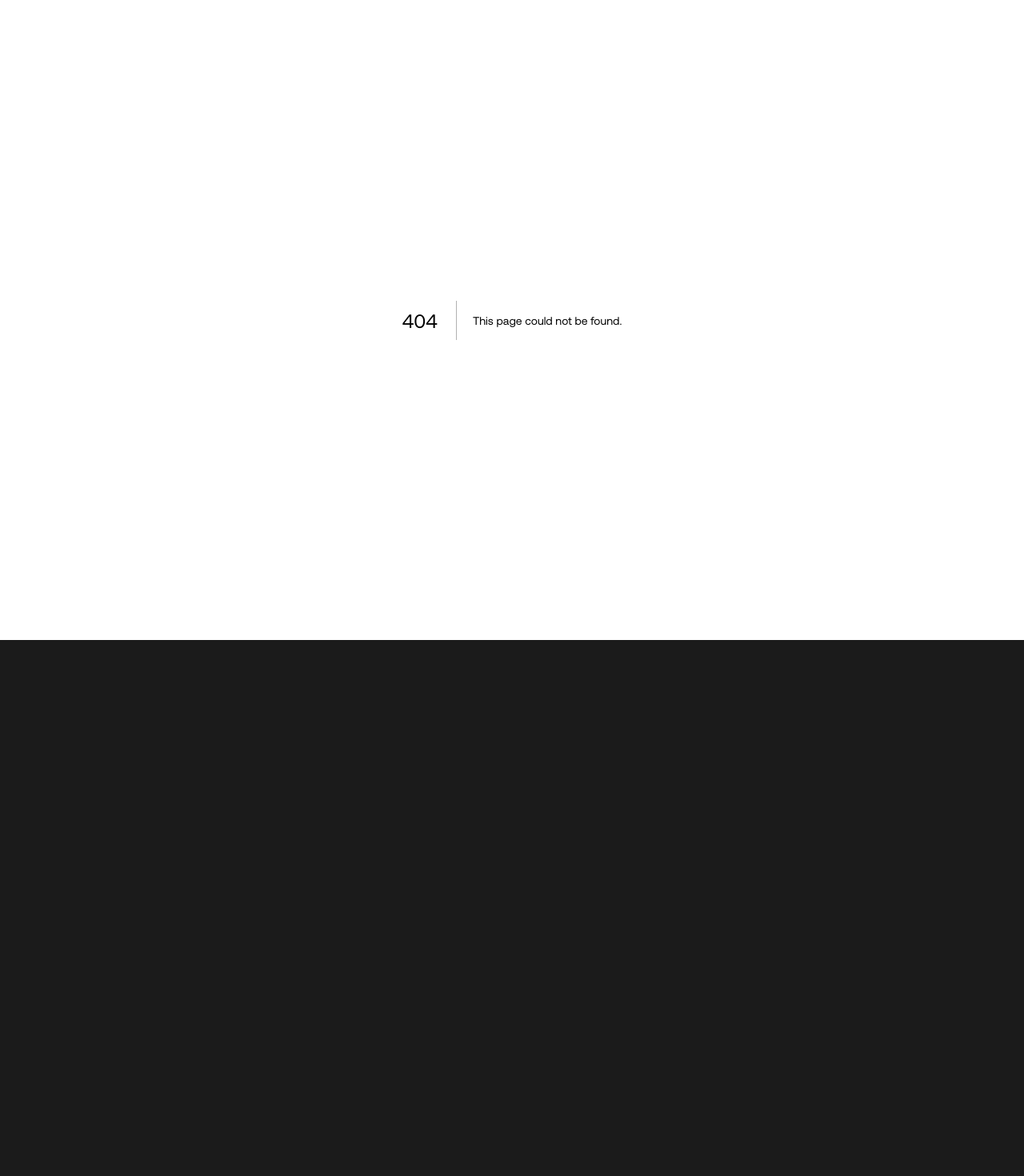
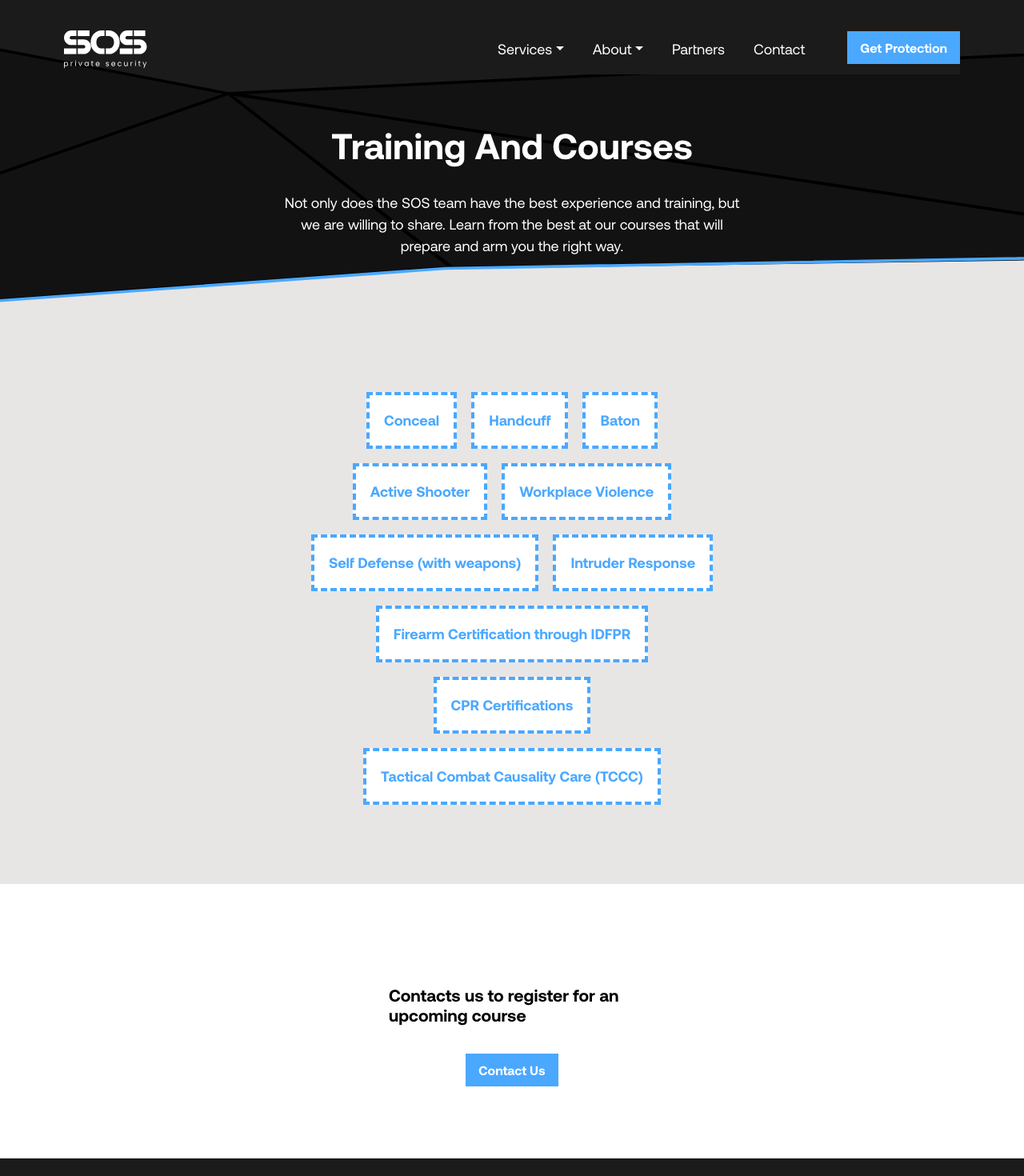
Before and after one commit to ricardopp1992/sos-next, a Next.js app: page /training-and-courses in a window 1280 px wide. Before the commit this address had no page. Shown: the top 1470 px of the page at 80% size. Before the commit the page ends 800 px from the top, so only its background shows below. Built offline with nearby package versions, Linux system fonts and the light colour scheme.

Commit message:
created hero for training partners and contact also started training page

```diff
--- a/src/assets/styles/components/_hero.scss
+++ b/src/assets/styles/components/_hero.scss
@@ -22,13 +22,68 @@
   }
 
 
+  .hero_2 {
+    top: 5rem;
+    text-align: center;
+    width: 100%;
+
+    @include mobile {
+      top: 7rem;
+    }
+
+    @include mobile-lg-only {
+      top: 10rem;
+    }
+
+    @include tablet {
+      top: 0rem;
+    }
+
+    @include large-desktops {
+      top: 5rem;
+      width: unset;
+    }
+
+    .primary_title_2 {
+      font-weight: bold;
+      font-size: 1.7rem;
+      margin: 10% 0 5% 0;
+
+      @include large-desktops {
+        font-size: 2.5rem;
+      }
+    }
+
+    .hero_text  {
+      font-weight: normal;
+      font-size: .9rem;
+      padding: 0 1.5rem;
+
+      @include mobile-lg {
+        font-size: 1rem;
+      }
+    }
+  }
+
+  .pattern_2 {
+    transform: scale(1.2);
+
+    @include mobile {
+      transform: scale(1);
+    }
+
+    @include desktops {
+      transform: scale(1);
+    }
+  }
+
   .hero_pattern, .hero_img {
     object-fit: cover;
     object-position: top;
     width: 200vw;
     height: 100vw;
 
-    @include mobile-lg {
+    @include tablet {
       object-fit: unset;
       object-position: unset;
       width: 100%;
@@ -48,4 +103,12 @@
     left: 0;
     z-index: 5;
   }
+
+  .hero_background_2 {
+    background-color: $sosLightGray;
+    width: 100vw;
+    height: 10rem;
+    position: absolute;
+    bottom: 0;
+  }
 }
--- /dev/null
+++ b/src/assets/styles/pages/_training.module.scss
@@ -0,0 +1,72 @@
+@import '../controls/theme-media-query.scss';
+@import '../variables.scss';
+
+/* COURSES LIST */
+.courses_list_section {
+  background-color: $sosLightGray;
+
+  @include desktops {
+    padding: 5rem 0;
+  }
+
+  .boxes_container {
+    padding: 0 15rem;
+    display: flex;
+    justify-content: center;
+    flex-wrap: wrap;
+
+    // .course_box:nth-child(1) {
+    //   max-width: 10rem;
+    // }
+
+    .course_box {
+      background-color: #fff;
+      display: inline-block;
+      width: fit-content;
+      margin: .5rem;
+      padding: 1rem;
+      font-weight: bold;
+      color: $sosBlue;
+      border: 4px dashed $sosBlue;
+    }
+  }
+
+}
+
+/* CTA COURSES */
+.cta_courses_section {
+  background-color: #fff;
+  padding: 2rem 0;
+
+  @include desktops {
+    padding: 5rem 0;
+  }
+
+  .cta_content {
+    display: flex;
+    flex-direction: column;
+    align-items: center;
+    flex-wrap: wrap;
+
+    @include desktops {
+      flex-direction: row;
+      justify-content: space-evenly;
+      padding: 0 20rem;
+    }
+
+    > * {
+      width: fit-content;
+    }
+
+    h3 {
+      color: #000;
+      width: 100%;
+      padding: 2rem;
+
+      @include desktops {
+        width: unset;
+      }
+    }
+  }
+
+}
--- /dev/null
+++ b/src/components/HeroPattern.jsx
@@ -0,0 +1,16 @@
+import React from 'react';
+
+const HeroPattern = ({ title, content = '' }) => {
+  return (
+    <div className={`hero_section`}>
+      <div className={`hero_content hero_2`}>
+        <h1 className="primary_title_2">{title}</h1>
+        <p className="hero_text">{ content }</p>
+      </div>
+      <img className={`hero_pattern pattern_2`} src="/hero-patter-2.svg" alt="hero pattern" />
+      <div className="hero_background_2" />
+    </div>
+  );
+}
+
+export default HeroPattern;
--- a/src/components/Navbar/index.js
+++ b/src/components/Navbar/index.js
@@ -21,7 +21,7 @@ export default function Navmenu() {
           <NavDropdown.Item className={`${styles.nav_link} dropdown-item text-white`} href="/personal-service">Personal</NavDropdown.Item>
           <NavDropdown.Item className={`${styles.nav_link} dropdown-item text-white`} href="/corporate-service">Corporate</NavDropdown.Item>
           <NavDropdown.Item className={`${styles.nav_link} dropdown-item text-white`} href="/international-service">International</NavDropdown.Item>
-          <NavDropdown.Item className={`${styles.nav_link} dropdown-item text-white`} href="/trainings-courses">Trainings and courses</NavDropdown.Item>
+          <NavDropdown.Item className={`${styles.nav_link} dropdown-item text-white`} href="/training-and-courses">Training and courses</NavDropdown.Item>
         </Dropdown>
         <Dropdown
           title="About"
--- /dev/null
+++ b/src/components/trainining-and-courses/CTACourses.jsx
@@ -0,0 +1,22 @@
+import React from 'react';
+import Link from 'next/link';
+import { Col, Container, Row } from 'react-bootstrap';
+
+import styles from '../../assets/styles/pages/_training.module.scss';
+
+const CTACourses = () => {
+  return (
+    <div className={styles.cta_courses_section}>
+      <Container>
+        <Row>
+          <Col sm={12} className={styles.cta_content}>
+            <h3>Contacts us to register for an upcoming course</h3>
+            <Link href="/contact"><a className="blue_btn">Contact Us</a></Link>
+          </Col>
+        </Row>
+      </Container>
+    </div>
+  );
+}
+
+export default CTACourses;
--- /dev/null
+++ b/src/components/trainining-and-courses/CoursesList.jsx
@@ -0,0 +1,37 @@
+import React from 'react';
+import { Container, Row, Col } from 'react-bootstrap';
+
+import styles from '../../assets/styles/pages/_training.module.scss';
+
+const coursesList = [
+  `Conceal`,
+  'Handcuff',
+  'Baton',
+  'Active Shooter',
+  'Workplace Violence',
+  'Self Defense (with weapons)',
+  'Intruder Response',
+  'Firearm Certification through IDFPR',
+  'CPR Certifications',
+  'Tactical Combat Causality Care (TCCC)'
+];
+
+const CoursesList = () => {
+  return (
+    <div className={styles.courses_list_section}>
+      <Container>
+        <Row>
+          <Col sm={12} lg={12} className={styles.boxes_container}>
+            {
+              coursesList.map((course, i) => (
+                <div key={i} className={styles.course_box}>{ course }</div>
+              ))
+            }
+          </Col>
+        </Row>
+      </Container>
+    </div>
+  );
+}
+
+export default CoursesList;
--- /dev/null
+++ b/src/pages/training-and-courses.jsx
@@ -0,0 +1,23 @@
+import React from 'react';
+
+import Layout from '../components/Layout/Layout';
+import HeroPattern from '../components/HeroPattern';
+import CoursesList from '../components/trainining-and-courses/CoursesList';
+import CTACourses from '../components/trainining-and-courses/CTACourses';
+
+const TrainingAndCourses = () => {
+  return (
+    <Layout title="Training And Courses">
+      <HeroPattern title="Training And Courses" content={`
+        Not only does the SOS team have the best experience and training,
+        but we are willing to share. Learn from the best at our courses that
+        will prepare and arm you the right way. `}
+      />
+      <CoursesList />
+      <CTACourses />
+
+    </Layout>
+  );
+}
+
+export default TrainingAndCourses;
```
Also changed, not shown: public/hero-patter-2.svg (added).
